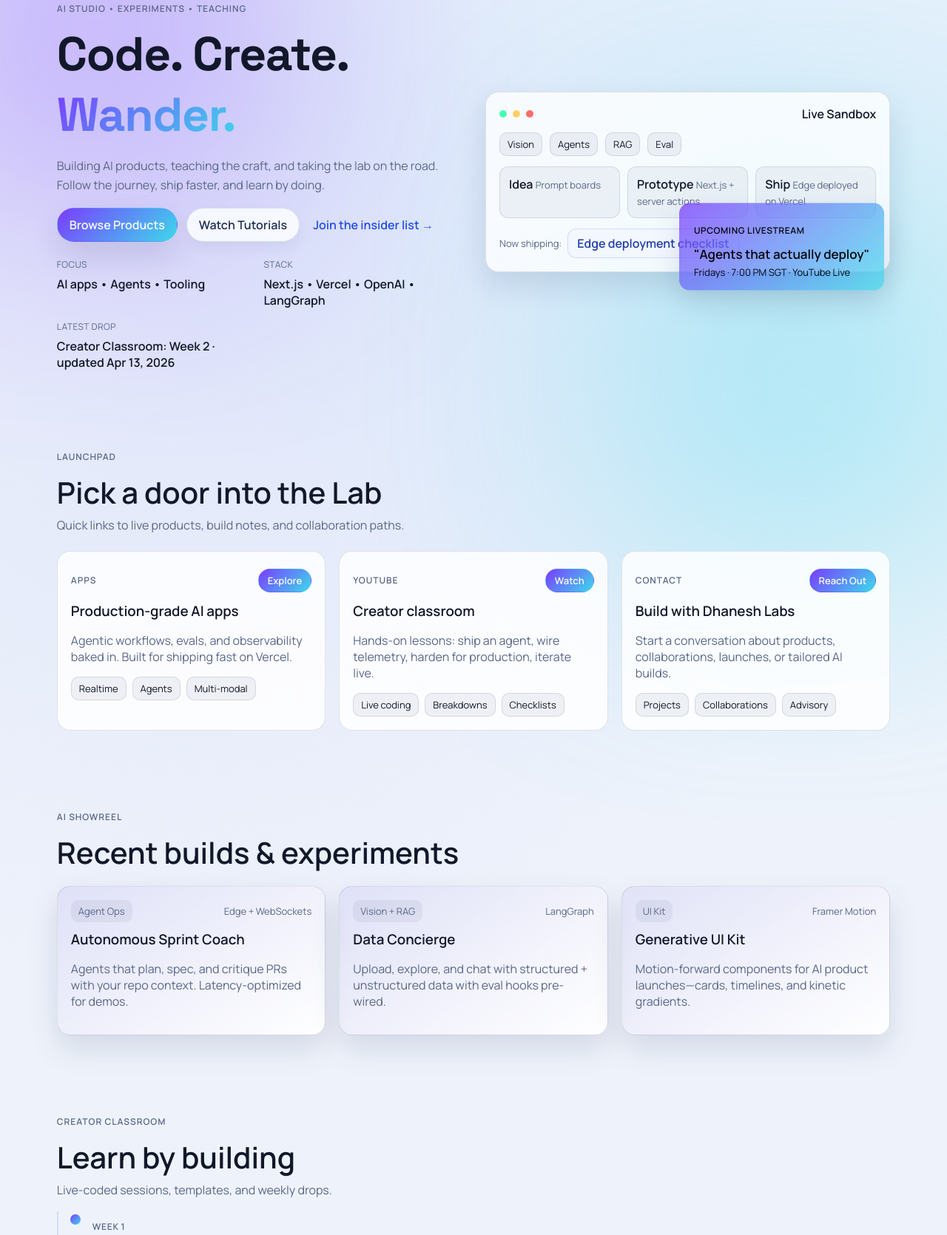
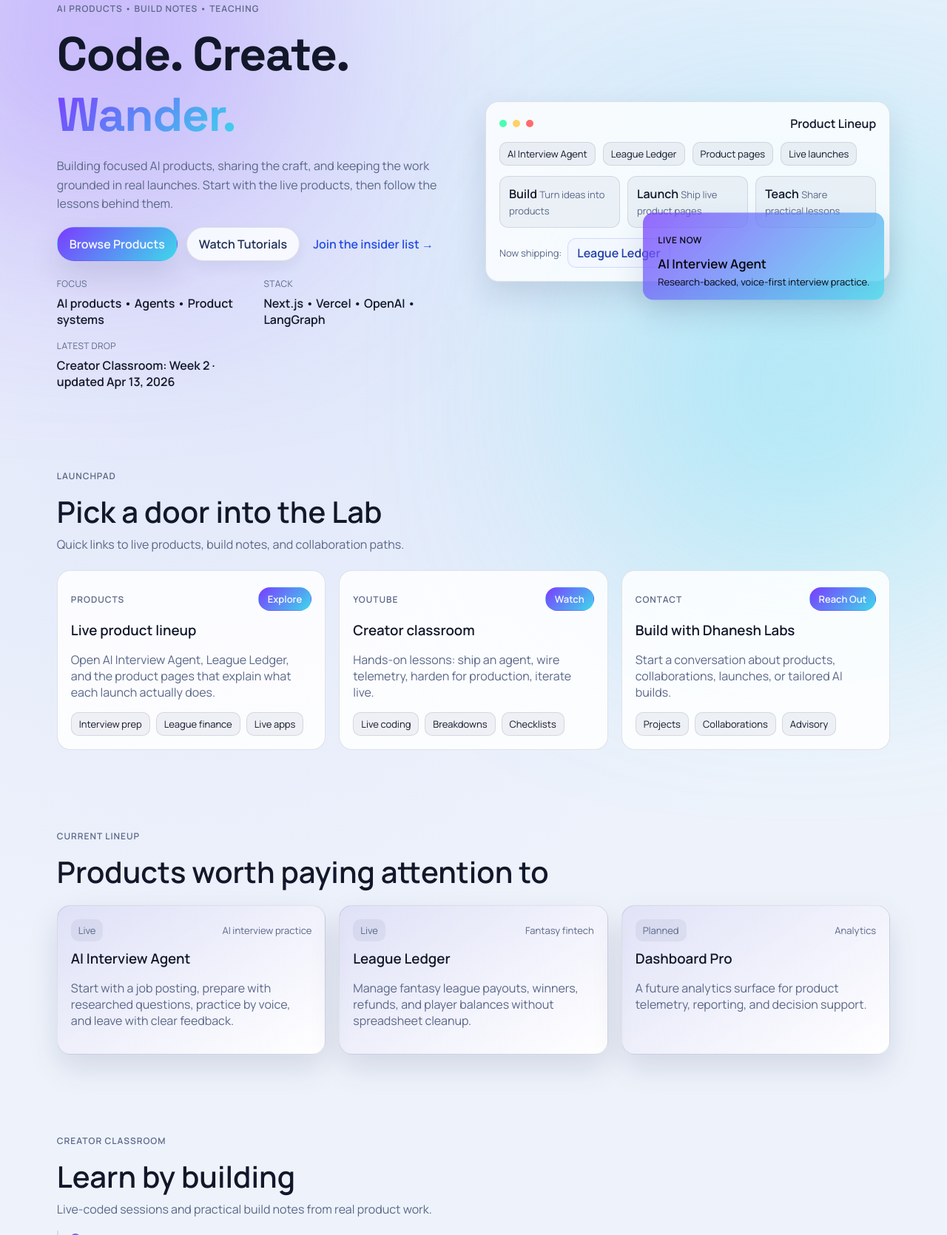
Before and after one commit to dhanesh24g/dhaneshlabs.com, a website: page index.html in a window 1280 px wide. Shown: the part 145-1815 px from the top of the page at 74% size. Drawn offline with Linux system fonts and the light colour scheme.

Commit message:
Updated pages with latest apps

```diff
--- a/index.html
+++ b/index.html
@@ -27,15 +27,15 @@
   </script>
   <title>Dhanesh Labs | Code. Create. Wander.</title>
   <meta name="description"
-    content="Dhanesh Labs — AI apps, creator classroom, and travel-inspired experiments. Code. Create. Wander.">
+    content="Dhanesh Labs — live AI products, build notes, and practical product experiments. Code. Create. Wander.">
   <meta property="og:type" content="website">
   <meta property="og:title" content="Dhanesh Labs | Code. Create. Wander.">
-  <meta property="og:description" content="AI apps, teaching, and travel-inspired experiments.">
+  <meta property="og:description" content="Live AI products, build notes, and practical product experiments.">
   <meta property="og:image" content="public/assets/logo.png">
   <meta property="og:url" content="https://dhaneshlabs.com/">
   <meta name="twitter:card" content="summary_large_image">
   <meta name="twitter:title" content="Dhanesh Labs | Code. Create. Wander.">
-  <meta name="twitter:description" content="AI apps, teaching, and travel-inspired experiments.">
+  <meta name="twitter:description" content="Live AI products, build notes, and practical product experiments.">
   <meta name="twitter:image" content="public/assets/logo.png">
   <link rel="preconnect" href="https://fonts.googleapis.com">
   <link rel="preconnect" href="https://fonts.gstatic.com" crossorigin>
@@ -70,10 +70,10 @@
   <main>
     <section class="hero" id="studio">
       <div class="hero-content">
-        <p class="eyebrow">AI Studio • Experiments • Teaching</p>
+        <p class="eyebrow">AI Products • Build Notes • Teaching</p>
         <h1>Code. Create.<span class="accent"> Wander.</span></h1>
-        <p class="lede">Building AI products, teaching the craft, and taking the lab on the road. Follow the journey,
-          ship faster, and learn by doing.</p>
+        <p class="lede">Building focused AI products, sharing the craft, and keeping the work grounded in real launches.
+          Start with the live products, then follow the lessons behind them.</p>
         <div class="hero-cta">
           <a class="pill" href="/products#product-directory">Browse Products</a>
           <a class="pill ghost" href="https://www.youtube.com/@DhaneshLabs" target="_blank" rel="noreferrer">Watch
@@ -83,7 +83,7 @@
         <div class="meta">
           <div>
             <span class="meta-label">Focus</span>
-            <span class="meta-value">AI apps • Agents • Tooling</span>
+            <span class="meta-value">AI products • Agents • Product systems</span>
           </div>
           <div>
             <span class="meta-label">Stack</span>
@@ -101,39 +101,39 @@
             <span class="dot green"></span>
             <span class="dot amber"></span>
             <span class="dot red"></span>
-            <span class="panel-title">Live Sandbox</span>
+            <span class="panel-title">Product Lineup</span>
           </div>
           <div class="panel-body">
             <div class="chip-row">
-              <span class="chip">Vision</span>
-              <span class="chip">Agents</span>
-              <span class="chip">RAG</span>
-              <span class="chip">Eval</span>
+              <span class="chip">AI Interview Agent</span>
+              <span class="chip">League Ledger</span>
+              <span class="chip">Product pages</span>
+              <span class="chip">Live launches</span>
             </div>
             <div class="flow">
               <div class="flow-node">
-                <span class="node-title">Idea</span>
-                <span class="node-sub">Prompt boards</span>
+                <span class="node-title">Build</span>
+                <span class="node-sub">Turn ideas into products</span>
               </div>
               <div class="flow-node">
-                <span class="node-title">Prototype</span>
-                <span class="node-sub">Next.js + server actions</span>
+                <span class="node-title">Launch</span>
+                <span class="node-sub">Ship live product pages</span>
               </div>
               <div class="flow-node">
-                <span class="node-title">Ship</span>
-                <span class="node-sub">Edge deployed on Vercel</span>
+                <span class="node-title">Teach</span>
+                <span class="node-sub">Share practical lessons</span>
               </div>
             </div>
             <div class="status">
               <span class="status-label">Now shipping:</span>
-              <span class="status-pill" id="status-pill">Autonomous Sprint Coach</span>
+              <span class="status-pill" id="status-pill">AI Interview Agent</span>
             </div>
           </div>
         </div>
         <div class="floating-card">
-          <p class="floating-label">Upcoming livestream</p>
-          <p class="floating-title">"Agents that actually deploy"</p>
-          <p class="floating-meta">Fridays · 7:00 PM SGT · YouTube Live</p>
+          <p class="floating-label">Live now</p>
+          <p class="floating-title">AI Interview Agent</p>
+          <p class="floating-meta">Research-backed, voice-first interview practice.</p>
         </div>
       </div>
     </section>
@@ -147,13 +147,13 @@
       <div class="grid-cards">
         <article class="card">
           <div class="card-top">
-            <p class="card-label">Apps</p>
+            <p class="card-label">Products</p>
             <a class="pill mini" href="/products">Explore</a>
           </div>
-          <h3>Production-grade AI apps</h3>
-          <p>Agentic workflows, evals, and observability baked in. Built for shipping fast on Vercel.</p>
+          <h3>Live product lineup</h3>
+          <p>Open AI Interview Agent, League Ledger, and the product pages that explain what each launch actually does.</p>
           <div class="tags">
-            <span>Realtime</span><span>Agents</span><span>Multi-modal</span>
+            <span>Interview prep</span><span>League finance</span><span>Live apps</span>
           </div>
         </article>
         <article class="card">
@@ -183,33 +183,33 @@
 
     <section class="showcase" aria-labelledby="showcase-title">
       <div class="section-heading">
-        <p class="eyebrow">AI Showreel</p>
-        <h2 id="showcase-title">Recent builds & experiments</h2>
+        <p class="eyebrow">Current Lineup</p>
+        <h2 id="showcase-title">Products worth paying attention to</h2>
       </div>
       <div class="showcase-grid">
         <article class="tile">
           <div class="tile-head">
-            <span class="tile-tag">Agent Ops</span>
-            <span class="tile-meta">Edge + WebSockets</span>
+            <span class="tile-tag">Live</span>
+            <span class="tile-meta">AI interview practice</span>
           </div>
-          <h3>Autonomous Sprint Coach</h3>
-          <p>Agents that plan, spec, and critique PRs with your repo context. Latency-optimized for demos.</p>
+          <h3>AI Interview Agent</h3>
+          <p>Start with a job posting, prepare with researched questions, practice by voice, and leave with clear feedback.</p>
         </article>
         <article class="tile">
           <div class="tile-head">
-            <span class="tile-tag">Vision + RAG</span>
-            <span class="tile-meta">LangGraph</span>
+            <span class="tile-tag">Live</span>
+            <span class="tile-meta">Fantasy fintech</span>
           </div>
-          <h3>Data Concierge</h3>
-          <p>Upload, explore, and chat with structured + unstructured data with eval hooks pre-wired.</p>
+          <h3>League Ledger</h3>
+          <p>Manage fantasy league payouts, winners, refunds, and player balances without spreadsheet cleanup.</p>
         </article>
         <article class="tile">
           <div class="tile-head">
-            <span class="tile-tag">UI Kit</span>
-            <span class="tile-meta">Framer Motion</span>
+            <span class="tile-tag">Planned</span>
+            <span class="tile-meta">Analytics</span>
           </div>
-          <h3>Generative UI Kit</h3>
-          <p>Motion-forward components for AI product launches—cards, timelines, and kinetic gradients.</p>
+          <h3>Dashboard Pro</h3>
+          <p>A future analytics surface for product telemetry, reporting, and decision support.</p>
         </article>
       </div>
     </section>
@@ -218,7 +218,7 @@
       <div class="section-heading">
         <p class="eyebrow">Creator Classroom</p>
         <h2>Learn by building</h2>
-        <p class="hint">Live-coded sessions, templates, and weekly drops.</p>
+        <p class="hint">Live-coded sessions and practical build notes from real product work.</p>
       </div>
       <div class="timeline">
         <div class="timeline-item">
@@ -277,7 +277,7 @@
       <div>
         <p class="eyebrow">Stay ahead</p>
         <h2>Get launch notes, early drops, and live invites.</h2>
-        <p class="hint">No spam—just the best links and templates.</p>
+        <p class="hint">No spam, just launch notes and useful build lessons.</p>
       </div>
       <form class="cta-form" action="https://formspree.io/f/mwkgrvge" method="POST">
         <input type="email" name="email" placeholder="you@example.com" required>
--- a/script.js
+++ b/script.js
@@ -1,14 +1,14 @@
 const drops = [
-  'Vision-native UI Kit',
-  'Autonomous Sprint Coach',
-  'LangGraph + Vercel starter',
+  'AI Interview Agent live',
+  'League Ledger live',
+  'Products hub cleaned up',
   'Creator Classroom: Week 2',
-  'Realtime RAG playground'
+  'Dashboard Pro planning'
 ];
 const status = [
-  'Autonomous Sprint Coach',
-  'Edge deployment checklist',
-  'Streaming UI revamp'
+  'AI Interview Agent',
+  'League Ledger',
+  'Focused product lineup'
 ];
 const productDrops = [
   'AI Interview Agent live',
```
Also changed, not shown: contact.html (+3 -3 lines), content.html (+3 -3 lines), products.html (+3 -3 lines).
